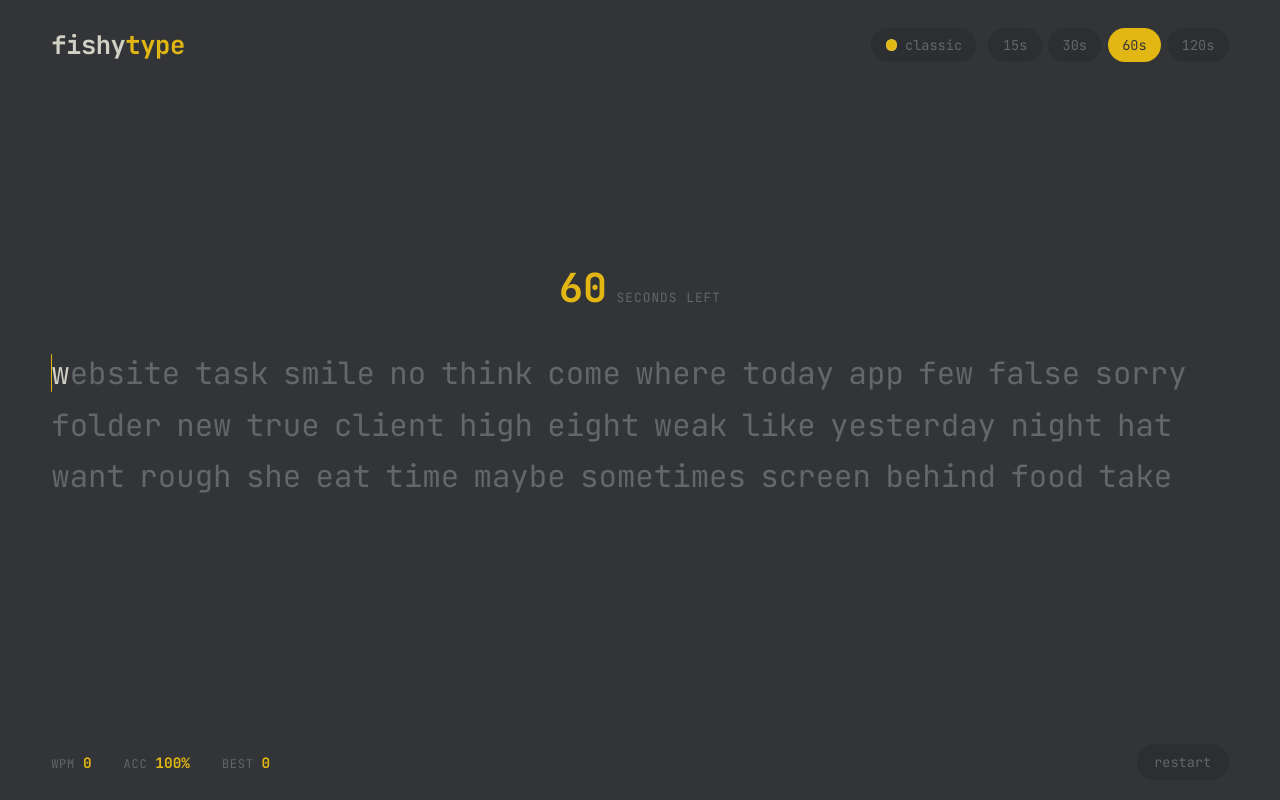
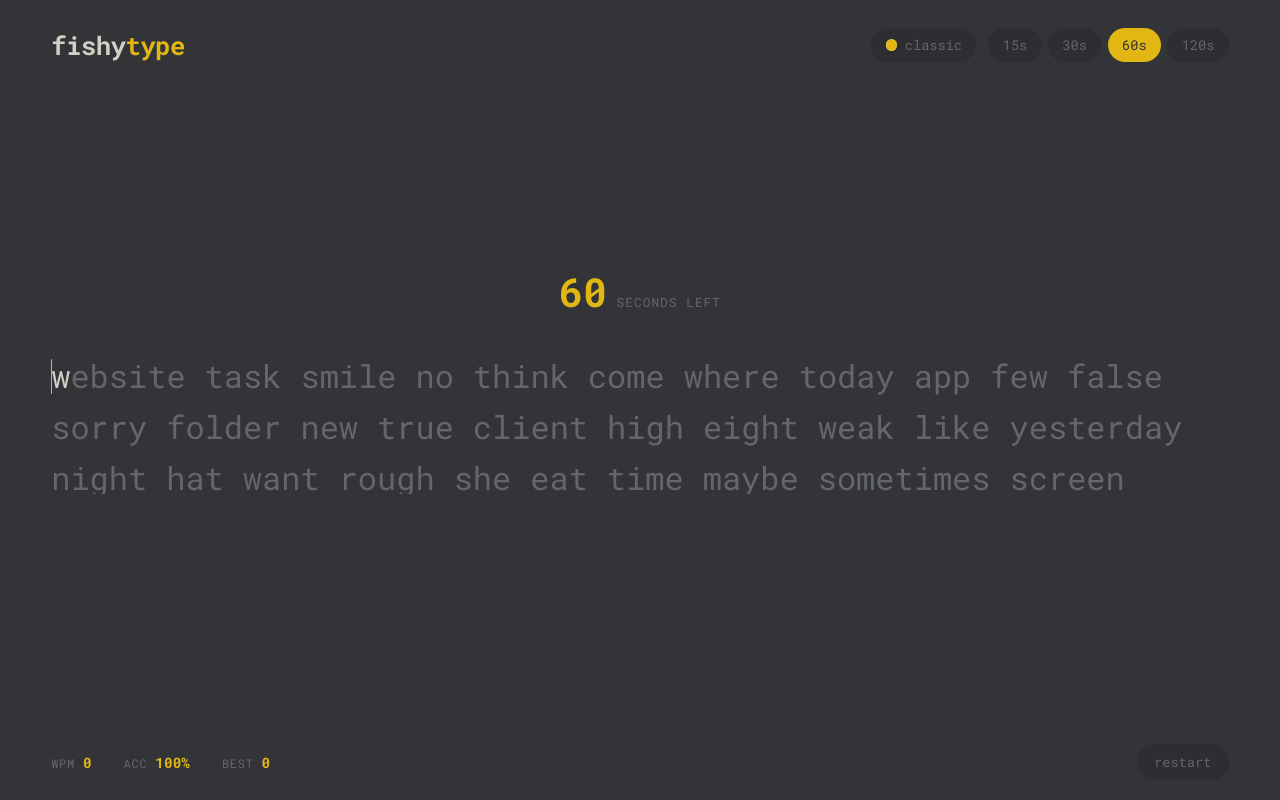
Before and after one commit to dutaalamin/fishytype, a React (Create React App) app: page / in a window 1280 px wide. Built offline with nearby package versions, Linux system fonts and the light colour scheme.

Commit message:
style: match monkeytype typography (Roboto Mono, 32px/40px, 19px word gap)

```diff
--- a/src/App.css
+++ b/src/App.css
@@ -9,7 +9,7 @@
 
   --radius: 10px;
   --ease: cubic-bezier(0.16, 1, 0.3, 1);
-  --mono: 'JetBrains Mono', 'Roboto Mono', ui-monospace, SFMono-Regular, Menlo, monospace;
+  --mono: 'Roboto Mono', ui-monospace, SFMono-Regular, Menlo, monospace;
 }
 
 * {
@@ -235,17 +235,17 @@ button {
 .words {
   width: 100%;
   max-width: 1280px;
-  height: calc(3 * 1.4em + 2 * 0.55rem);
+  height: calc(3 * 40px + 2 * 0.55rem);
   overflow: hidden;
-  font-size: clamp(1.4rem, 2.4vw, 2.1rem);
-  line-height: 1.4;
+  font-size: 2rem;
+  line-height: 40px;
 }
 
 .words-inner {
   display: flex;
   flex-wrap: wrap;
   align-content: flex-start;
-  gap: 0.55rem 0.9rem;
+  gap: 11px 19px;
   transition: transform 0.22s var(--ease);
 }
 
@@ -543,7 +543,8 @@ button {
 
   .words {
     font-size: 1.05rem;
-    height: calc(3 * 1.4em + 2 * 0.45rem);
+    line-height: 26px;
+    height: calc(3 * 26px + 2 * 0.45rem);
   }
 
   .words-inner {
--- a/src/index.css
+++ b/src/index.css
@@ -1,4 +1,4 @@
-@import url('https://fonts.googleapis.com/css2?family=JetBrains+Mono:wght@400;500;700&display=swap');
+@import url('https://fonts.googleapis.com/css2?family=Roboto+Mono:wght@400;500;700&display=swap');
 
 html {
   -webkit-text-size-adjust: 100%;
```
